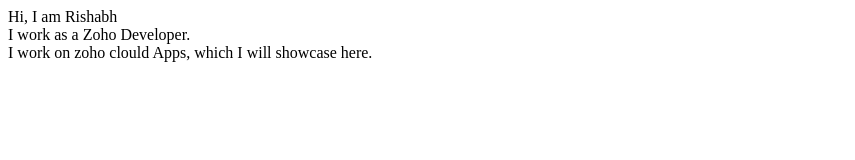
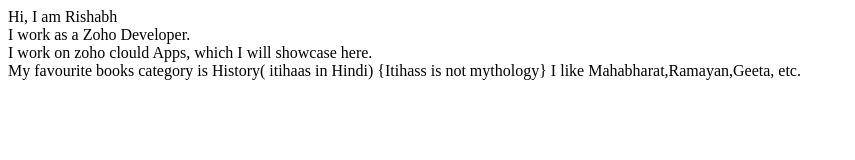
Before and after one commit to rishabhKush/rishabh-site, a plain HTML site: page index.html in a window 1280 px wide. Shown: the whole page, without its empty margins (0-855 px from the left). Drawn offline with Linux system fonts and the light colour scheme.

Commit message:
docs: favourite book and movie

```diff
--- a/index.html
+++ b/index.html
@@ -8,6 +8,7 @@
 <body>
     Hi, I am Rishabh<br>
     I work as a Zoho Developer.
-    <br> I work on zoho clould Apps, which I will showcase here.
+    <br> I work on zoho clould Apps, which I will showcase here.<br>
+    My favourite books category is History( itihaas in Hindi) {Itihass is not mythology} I like Mahabharat,Ramayan,Geeta, etc.
 </body>
 </html>
```
